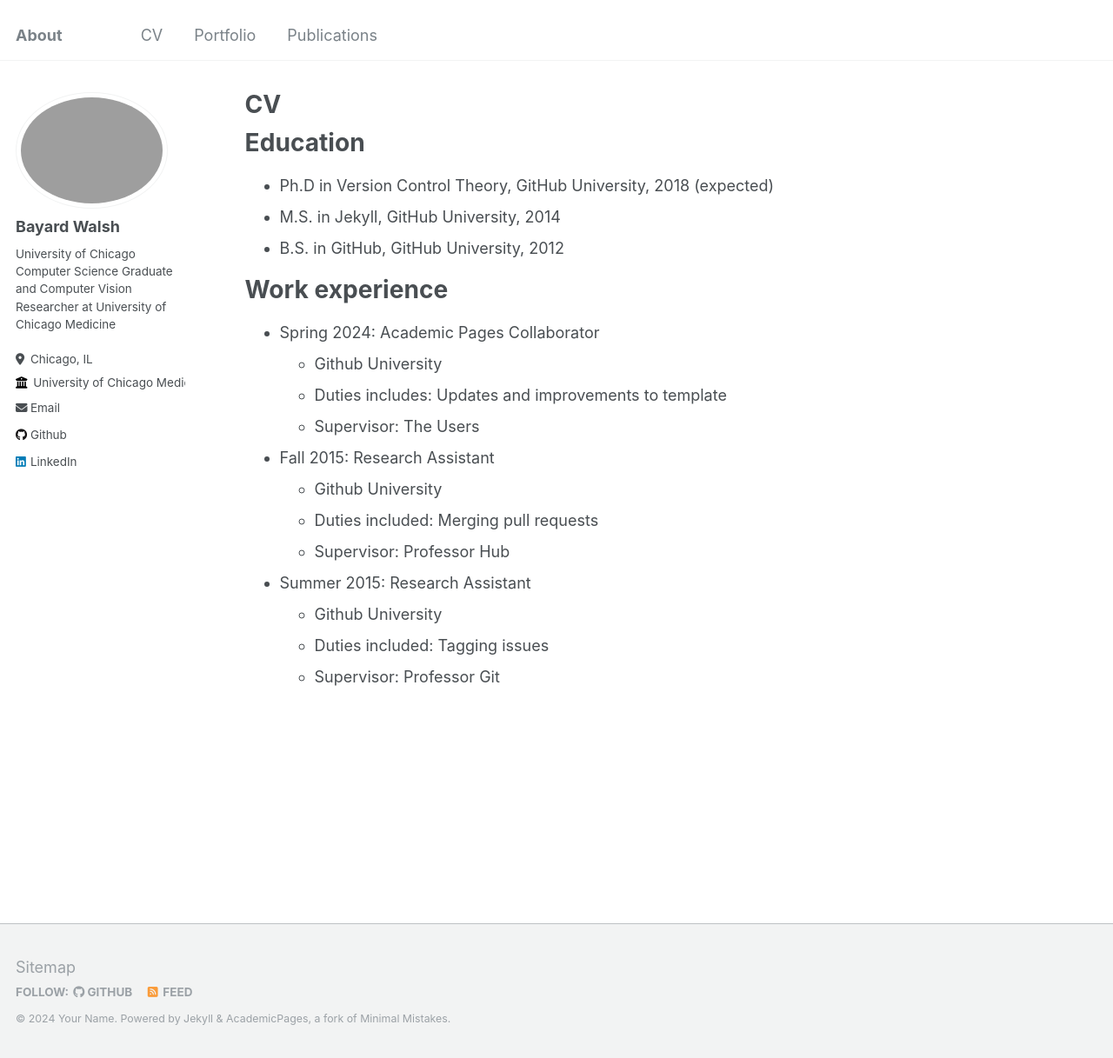
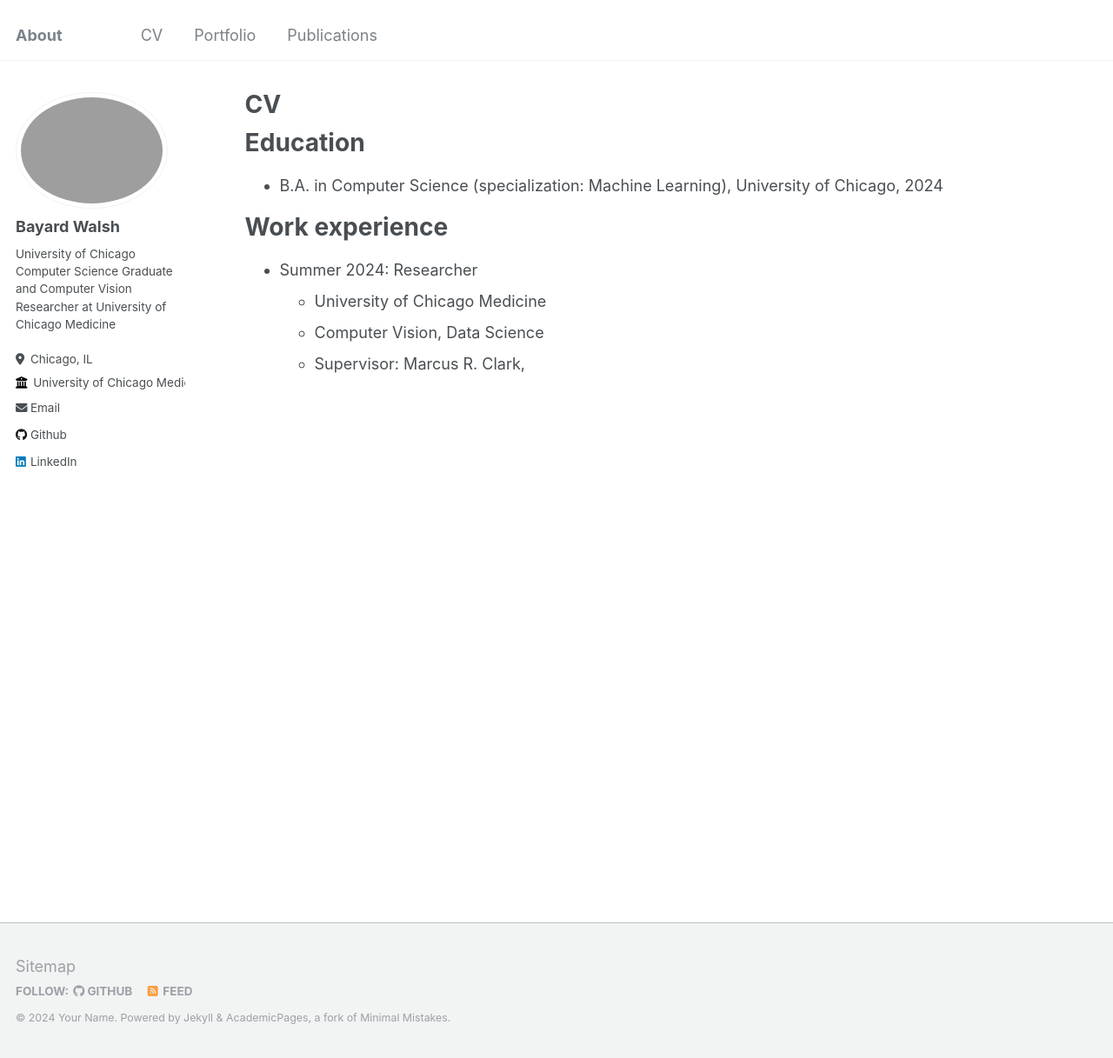
Before and after one commit to bkwalsh/bkwalsh.github.io, a Jekyll site: the page built from _pages/cv.md, in a window 1280 px wide and 1217 px high. Shown: the whole window at 87% size. Built offline with Jekyll 4.4.1, drawn with Linux system fonts in a browser that asks for light colours.

Commit message:
Update cv.md

```diff
--- a/_pages/cv.md
+++ b/_pages/cv.md
@@ -11,23 +11,11 @@ redirect_from:
 
 Education
 ======
-* Ph.D in Version Control Theory, GitHub University, 2018 (expected)
-* M.S. in Jekyll, GitHub University, 2014
-* B.S. in GitHub, GitHub University, 2012
+* B.A. in Computer Science (specialization: Machine Learning), University of Chicago, 2024
 
 Work experience
 ======
-* Spring 2024: Academic Pages Collaborator
-  * Github University
-  * Duties includes: Updates and improvements to template
-  * Supervisor: The Users
-
-* Fall 2015: Research Assistant
-  * Github University
-  * Duties included: Merging pull requests
-  * Supervisor: Professor Hub
-
-* Summer 2015: Research Assistant
-  * Github University
-  * Duties included: Tagging issues
-  * Supervisor: Professor Git
+* Summer 2024: Researcher
+  * University of Chicago Medicine
+  * Computer Vision, Data Science
+  * Supervisor: Marcus R. Clark,
```
